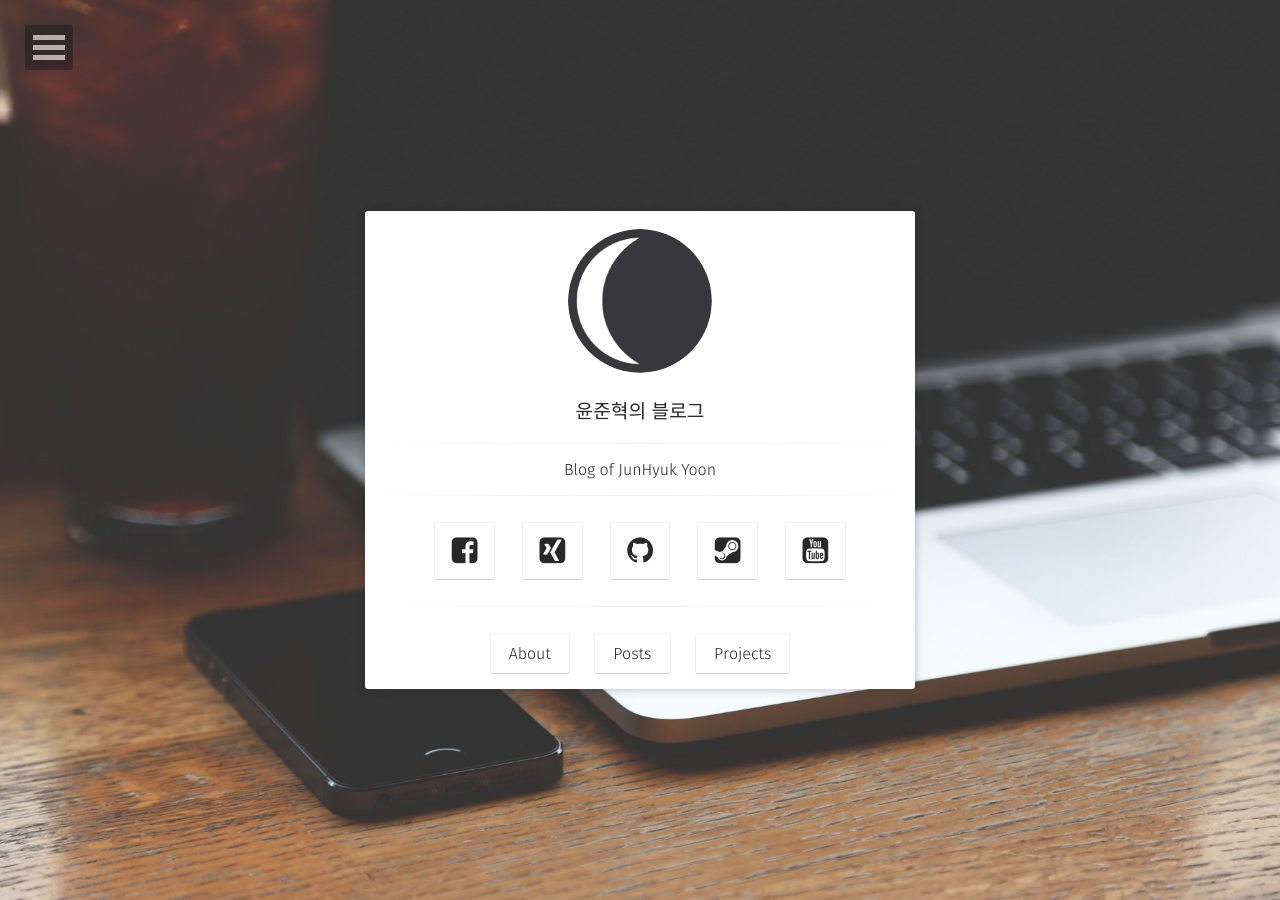
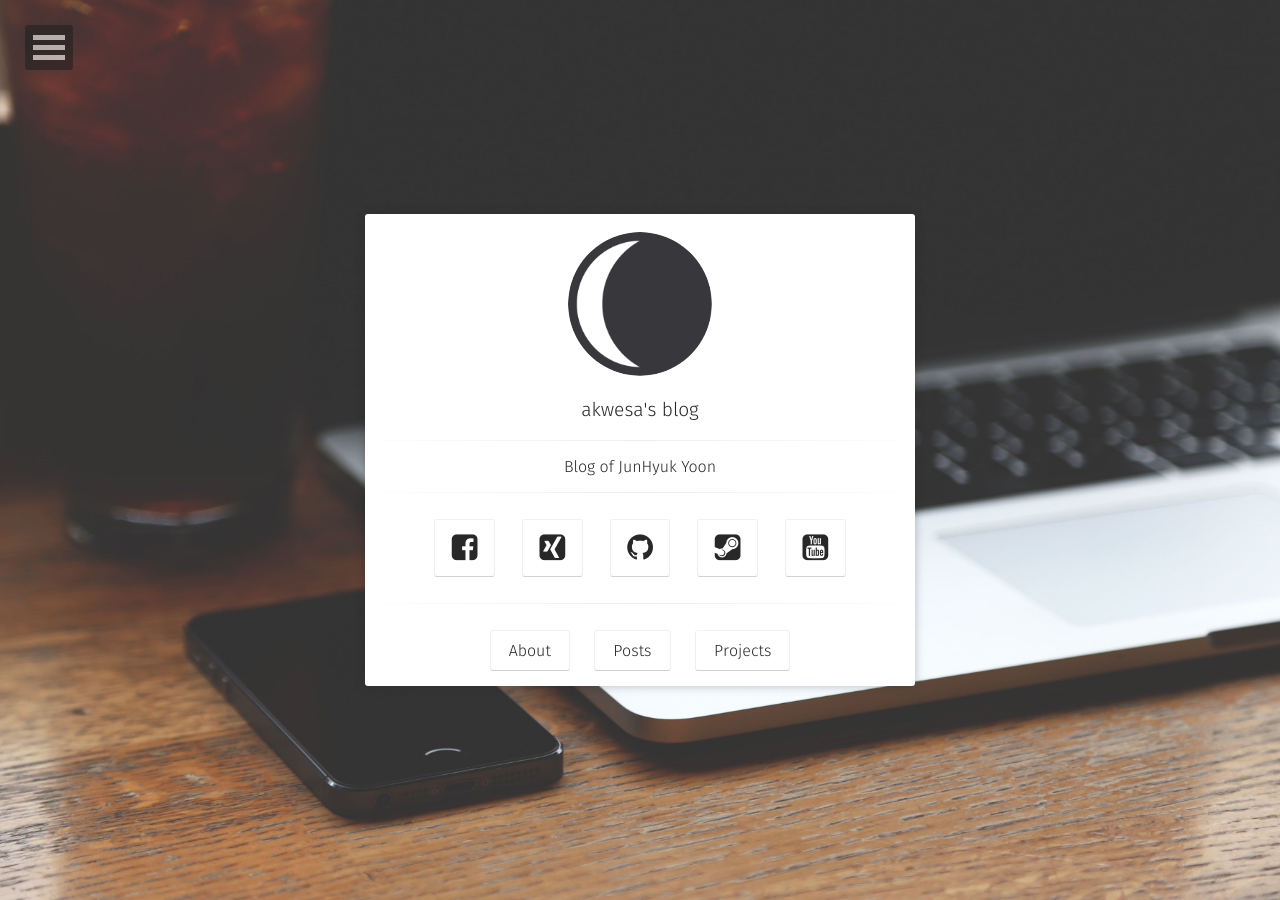
Before and after one commit to akwesa/akwesa.github.io, a Jekyll site: the page built from index.html, in a window 1280 px wide. Built offline with Jekyll 4.4.1, drawn with Linux system fonts in a browser that asks for light colours; some web fonts are replaced.

Commit message:
title again

```diff
--- a/_config.yml
+++ b/_config.yml
@@ -1,5 +1,5 @@
 # Site
-title:              윤준혁의 블로그
+title:              akwesa's blog
 bio:                'Blog of JunHyuk Yoon'
 description:        "Moon is a minimal, one column jekyll theme for your blog."
 reading_time:       true
```
